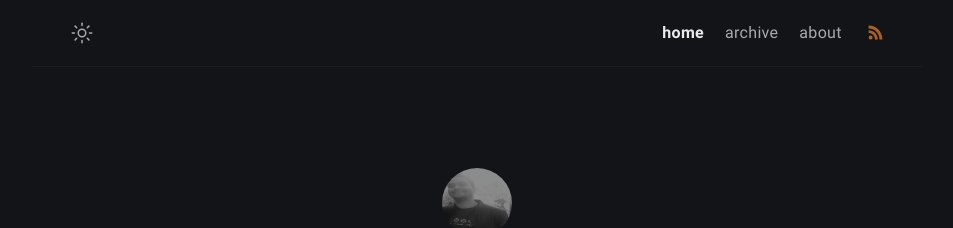
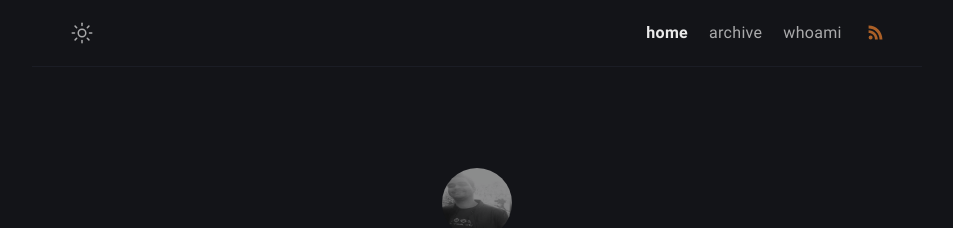
Before and after one commit to g4l1l30sec/backup, a Jekyll site: the page built from index.md, in a window 1280 px wide. Shown: the top 228 px of the page, without its empty margins (163-1116 px from the left). Built offline with Jekyll 4.4.1, drawn with Linux system fonts in a browser that asks for light colours.

Commit message:
Update menus.yml

```diff
--- a/_data/menus.yml
+++ b/_data/menus.yml
@@ -6,7 +6,7 @@
   url: /archive/
   external: false
 
-- title: about
+- title: whoami
   url: /about/
   external: false # set true if you using external link, see below
 
```
